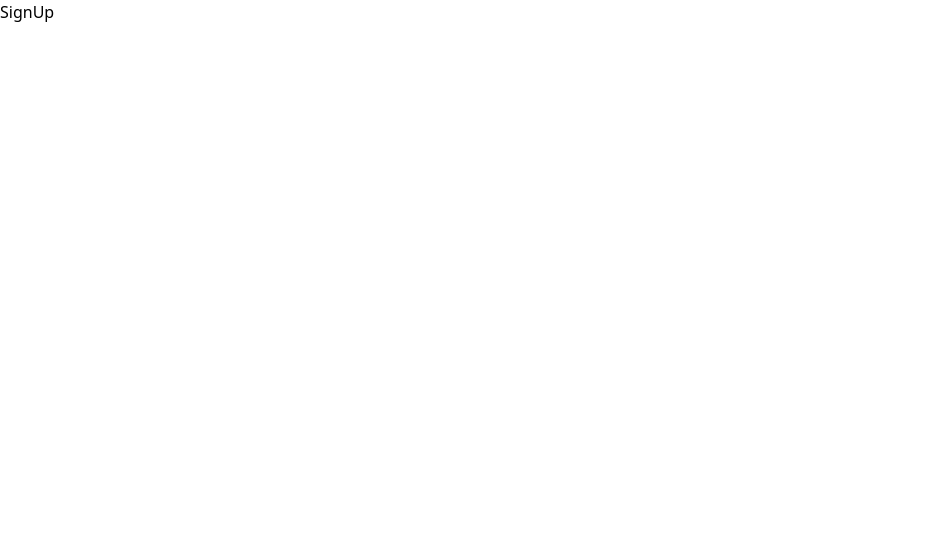
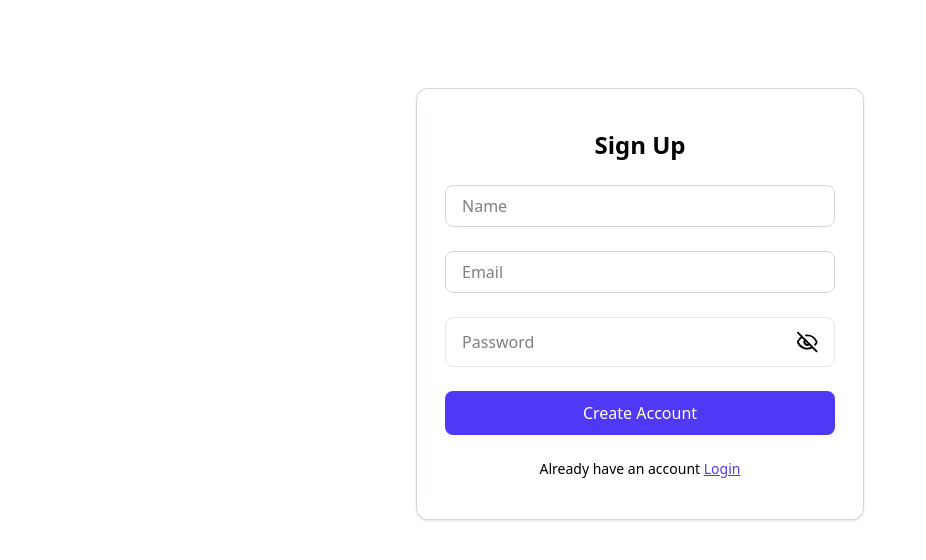
Before and after one commit to Mehwish-Afsar/mehwish-mern-10pshine, a React app in the folder frontend/: page /signup in a window 1280 px wide. Shown: the top 560 px of the page, without its empty margins (0-926 px from the left). Built offline with nearby package versions, Linux system fonts and the light colour scheme; the HTML template or start-up script is replaced by a standard one.

Commit message:
Complete login and signup UI

```diff
--- a/frontend/src/App.jsx
+++ b/frontend/src/App.jsx
@@ -1,7 +1,7 @@
 import React from "react";
 import { BrowserRouter as Router,Routes, Route } from "react-router-dom";
 import Home from "./pages/Home/Home.jsx";
-import Signup from "./pages/SignUp/SignUp.jsx";
+import SignUp from "./pages/SignUp/SignUp.jsx";
 import Login from "./pages/Login/Login.jsx";
 
 
@@ -10,7 +10,7 @@ const routes=(
   <Routes>
   <Route path="/dashboard" exact element={<Home />} />
   <Route path="/login" exact element={<Login />} />
-  <Route path="/signup" exact element={<Signup />} />
+  <Route path="/signup" exact element={<SignUp />} />
   </Routes>
   </Router>
 )
--- a/frontend/src/components/Input/PasswordInput.jsx
+++ b/frontend/src/components/Input/PasswordInput.jsx
@@ -1,8 +1,26 @@
-import React from "react";
+import React, { useState } from "react";
+import { Eye, EyeOff } from "lucide-react";
 
-const PasswordInput = () => {
-    return(
-        <div>Password Input</div>
-    )
-}
+const PasswordInput = ({ value, onChange, placeholder }) => {
+  const [IsShowPassword, setIsShowPassword] = useState(false);
+
+  return (
+    <div className="flex items-center border border-gray-200 px-4 rounded-lg">
+      <input
+        value={value}
+        onChange={onChange}
+        type={IsShowPassword ? "text" : "password"}
+        placeholder={placeholder || "Password"}
+        className="w-full py-3 outline-none"
+      />
+
+      {IsShowPassword ? (
+        <Eye onClick={() => setIsShowPassword(false)} />
+      ) : (
+        <EyeOff onClick={() => setIsShowPassword(true)} />
+      )}
+    </div>
+  );
+};
+
 export default PasswordInput;
--- a/frontend/src/pages/Login/Login.jsx
+++ b/frontend/src/pages/Login/Login.jsx
@@ -1,33 +1,65 @@
-import React from "react";
-import Navbar from "../../components/Navbar/Navbar";
+import React, { useState } from "react";
 import { Link } from "react-router-dom";
+import PasswordInput from "../../components/Input/PasswordInput";
+import { validationEmail } from "../../utils/helper";
 
 const Login = () => {
+  const [email, setEmail] = useState("");
+  const [password, setPassword] = useState("");
+  const [error, setError] = useState(null);
+
+  const handleLogin = async (e) => {
+    e.preventDefault();
+
+    if (!validationEmail(email)) {
+      setError("Please enter a valid email address.");
+      return;
+    }
+
+    if (!password) {
+      setError("Please enter the password");
+      return;
+    }
+
+    setError("");
+
+    //Login API calls
+
+  };
+
   return (
     <>
-      <Navbar />
+      <div className="flex items-center justify-center mt-22 px-4 ">
+        <div className="w-full max-w-md border border-gray-300 rounded-xl bg-white px-7 py-10 shadow-sm">
+          <form onSubmit={handleLogin} className="space-y-6">
+            <h4 className="text-2xl font-semibold text-center">Login</h4>
 
-      <div className="flex items-center justify-center mt-28 px-4">
-        <div className="w-full max-w-md border border-gray-200 rounded-xl bg-white px-7 py-10 shadow-sm">
+            <input
+              type="text"
+              placeholder="Email"
+              className="w-full rounded-lg border border-gray-300 px-4 py-2"
+              value={email}
+              onChange={(e) => setEmail(e.target.value)}
+            />
 
-          <form onSubmit={() => {}} className="space-y-6">
-            <h4 className="text-2xl font-semibold text-gray-800 text-center">
-              Login
-            </h4>
-            <input type="text" placeholder="Email" className="w-full rounded-lg border border-gray-300 px-4 py-2 text-gray-900 placeholder-gray-400 focus:border-indigo-500 focus:ring-2 focus:ring-indigo-200 outline-none transition"/>
+            <PasswordInput
+              value={password}
+              onChange={(e) => setPassword(e.target.value)}
+            />
 
-            <button type="submit" className="w-full rounded-lg bg-indigo-600 py-2.5 text-white font-medium hover:bg-indigo-700 transition">
+            {error && <p className="text-red-500 text-xs">{error}</p>}
+
+            <button className="w-full bg-indigo-600 py-2.5 text-white rounded-lg">
               Login
             </button>
 
-            <p className="text-sm text-center text-gray-600">
+            <p className="text-sm text-center">
               Not Registered yet?{" "}
-              <Link to="/signUp" className="font-medium text-indigo-600 hover:text-indigo-700 underline">
+              <Link to="/signup" className="text-indigo-600 underline">
                 Create An Account
               </Link>
             </p>
           </form>
-
         </div>
       </div>
     </>
--- a/frontend/src/pages/SignUp/SignUp.jsx
+++ b/frontend/src/pages/SignUp/SignUp.jsx
@@ -1,8 +1,79 @@
-import React from "react";
+import React, { useState } from "react";
+import { Link } from "react-router-dom";
+import PasswordInput from "../../components/Input/PasswordInput";
+import { validationEmail } from "../../utils/helper";
+
+
 
 const SignUp=()=>{
+
+    const [name, setName]=useState("");
+    const [email, setEmail]=useState("");
+    const [password, setPassword]=useState("");
+    const [error, setError]=useState(null);
+
+    const handleSignup=async(e)=>{
+        e.preventDefault();
+
+        if(!name){
+            setError("Please enter your name");
+            return;
+        }
+        if(!validationEmail(email)){
+            setError("Please enter a valid email");
+            return;
+        }
+        if(!password){
+            setError("Please enter the password");
+            return;
+        }
+        setError("");
+        // Signup API calls
+    }
     return (
-        <div>SignUp</div>
+        <>
+            <div className="flex items-center justify-center mt-22 px-4 ">
+                <div className="w-full max-w-md border border-gray-300 rounded-xl bg-white px-7 py-10 shadow-sm">
+                    <form onSubmit={handleSignup} className="space-y-6">
+                        <h4 className="text-2xl font-semibold text-center">Sign Up</h4>
+                        <input
+                        type="text"
+                        placeholder="Name"
+                        className="w-full rounded-lg border border-gray-300 px-4 py-2"
+                        value={name}
+                        onChange={(e) => setName(e.target.value)}
+                        />
+                        <input
+                        type="text"
+                        placeholder="Email"
+                        className="w-full rounded-lg border border-gray-300 px-4 py-2"
+                        value={email}
+                        onChange={(e) => setEmail(e.target.value)}
+                        />
+
+                        <PasswordInput
+                        value={password}
+                        onChange={(e) => setPassword(e.target.value)}
+                        />
+
+                        {error && <p className="text-red-500 text-xs">{error}</p>}
+
+                        <button className="w-full bg-indigo-600 py-2.5 text-white rounded-lg">
+                        Create Account
+                        </button>
+
+                        <p className="text-sm text-center">
+                        Already have an account{" "}
+                        <Link to="/login" className="text-indigo-600 underline">
+                            Login
+                        </Link>
+                        </p>
+
+
+                    </form>
+                </div>
+            </div>
+        </>
     )
 }
 export default SignUp;
```
